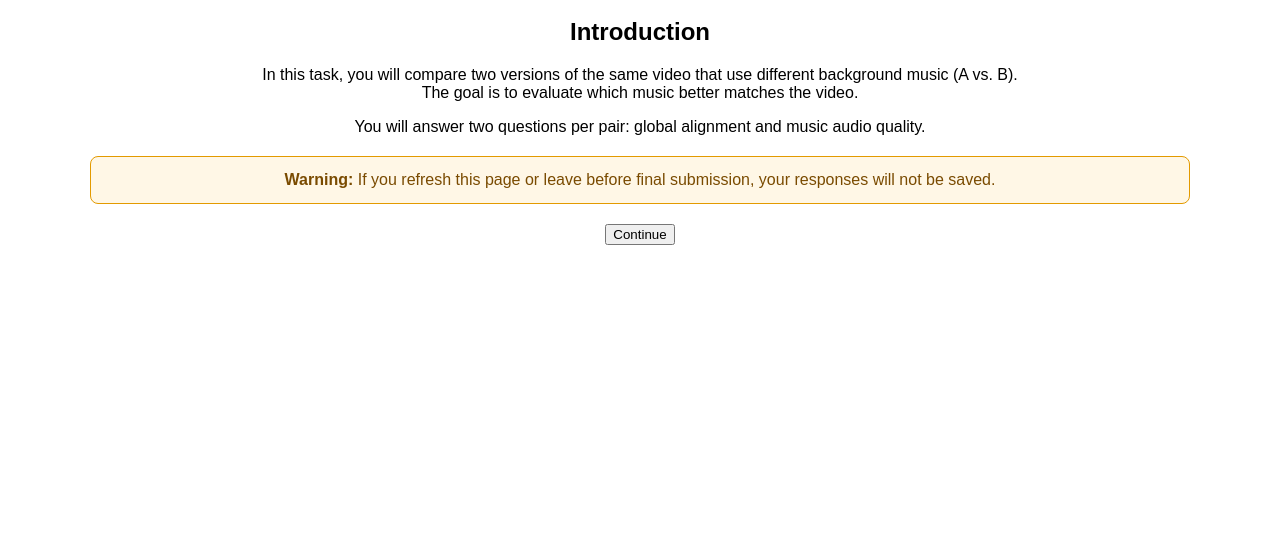
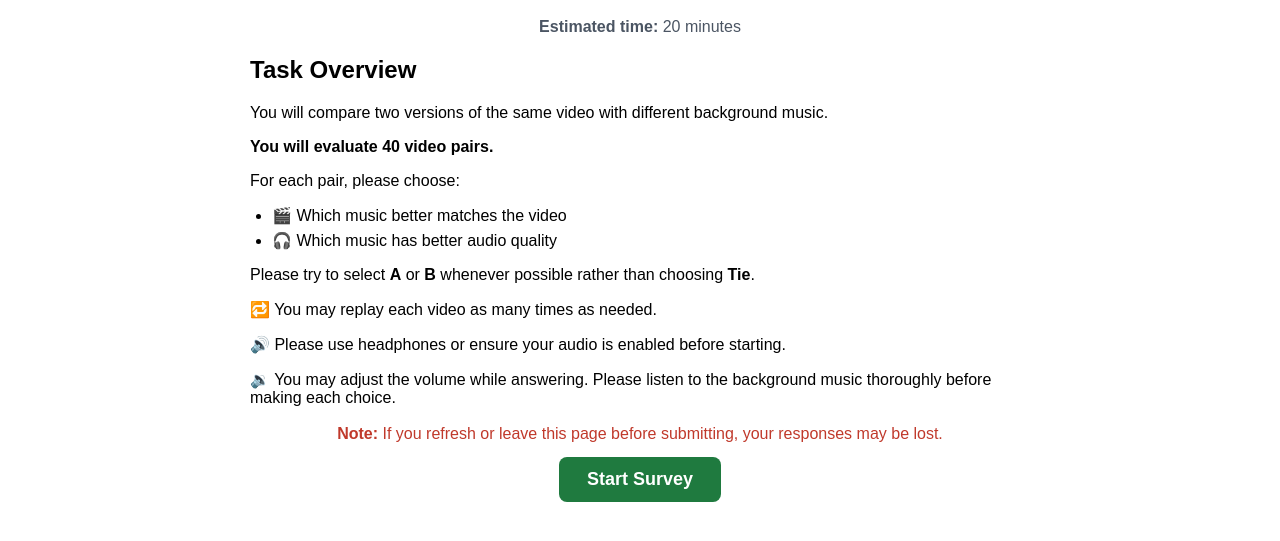
Before and after one commit to minigb/vtmr-web-survey, a website: page public/index.html in a window 1280 px wide. Shown: the part 91-632 px from the top of the page. Drawn offline with Linux system fonts and the light colour scheme.

Commit message:
update intro page

```diff
--- a/public/index.html
+++ b/public/index.html
@@ -15,29 +15,89 @@
     .hidden { display: none; }
     #intro-container { max-width: 1100px; margin: 0 auto; }
     #welcome-container { max-width: 760px; margin: 0 auto; }
-    .warning-box {
-      margin: 20px 0;
-      padding: 14px;
-      border: 1px solid #e39a00;
+    #proceed-to-id, #start-survey {
+      padding: 12px 28px;
+      font-size: 18px;
+      font-weight: 600;
+      border: none;
       border-radius: 8px;
-      background-color: #fff7e6;
-      color: #7a4b00;
+      cursor: pointer;
+      background-color: #1f7a3f;
+      color: #fff;
+    }
+    #proceed-to-id {
+      margin-top: 14px;
+    }
+    #proceed-to-id:hover, #start-survey:hover {
+      background-color: #196334;
+    }
+    .intro-section {
+      text-align: left;
+      max-width: 780px;
+      margin: 0 auto;
+    }
+    .intro-section h3 {
+      margin-bottom: 8px;
+    }
+    .intro-list {
+      margin: 8px 0 12px;
+      padding-left: 22px;
+    }
+    .intro-list li {
+      margin: 6px 0;
+    }
+    .example-box {
+      margin: 16px auto;
+      padding: 12px 14px;
+      border: 1px solid #d5dbe3;
+      border-radius: 8px;
+      background-color: #f8fafc;
+      color: #334155;
       text-align: center;
+    }
+    .note-box {
+      margin: 18px auto 0;
+      color: #c0392b;
+      text-align: center;
+      max-width: 780px;
+    }
+    .subtle-text {
+      color: #4b5563;
+      margin: 6px 0 14px;
+    }
+    .divider {
+      border: 0;
+      border-top: 1px solid #e5e7eb;
+      margin: 18px auto;
+      max-width: 780px;
     }
   </style>
 </head>
 <body>
 
   <h1>🎵 Video-to-Music Retrieval Survey</h1>
+  <p class="subtle-text"><strong>Estimated time:</strong> 20 minutes</p>
 
   <div id="intro-container">
-    <h2>Introduction</h2>
-    <p>In this task, you will compare two versions of the same video that use different background music (A vs. B).<br>The goal is to evaluate which music better matches the video.</p>
-    <p>You will answer two questions per pair: global alignment and music audio quality.</p>
-    <div class="warning-box">
-      <strong>Warning:</strong> If you refresh this page or leave before final submission, your responses will not be saved.
+    <div class="intro-section">
+      <h2>Task Overview</h2>
+      <p>You will compare two versions of the same video with different background music.</p>
+      <p><strong>You will evaluate 40 video pairs.</strong></p>
+      <p>For each pair, please choose:</p>
+      <ul class="intro-list">
+        <li>🎬 Which music better matches the video</li>
+        <li>🎧 Which music has better audio quality</li>
+      </ul>
+      <p>Please try to select <strong>A</strong> or <strong>B</strong> whenever possible rather than choosing <strong>Tie</strong>.</p>
+      <p>🔁 You may replay each video as many times as needed.</p>
+      <p>🔊 Please use headphones or ensure your audio is enabled before starting.</p>
+      <p>🔉 You may adjust the volume while answering. Please listen to the background music thoroughly before making each choice.</p>
+
     </div>
-    <button id="proceed-to-id">Continue</button>
+    <div class="note-box">
+      <strong>Note:</strong> If you refresh or leave this page before submitting, your responses may be lost.
+    </div>
+    <button id="proceed-to-id">Start Survey</button>
   </div>
 
   <div id="welcome-container" class="hidden">
@@ -60,13 +120,13 @@
     </div>
     <div id="questions-container" style="margin-top: 20px; text-align: left; display: inline-block;">
       <div class="question-block">
-        <p>1) <strong>Global Alignment:</strong> Which background music better matches the overall content and mood of the video?</p>
+        <p>1) <strong>🎬 Video-Music Match:</strong> Which background music better matches the overall content and mood of the video?</p>
         <button class="choice-btn q1-btn" data-q="global" data-choice="A">A</button>
         <button class="choice-btn q1-btn" data-q="global" data-choice="B">B</button>
         <button class="choice-btn q1-btn" data-q="global" data-choice="TIE">Tie</button>
       </div>
       <div class="question-block">
-        <p>2) <strong>Music Audio Quality:</strong> Which music has better audio quality as a standalone track?</p>
+        <p>2) <strong>🎧 Audio Quality:</strong> Which music has better audio quality as a standalone track?</p>
         <button class="choice-btn q2-btn" data-q="quality" data-choice="A">A</button>
         <button class="choice-btn q2-btn" data-q="quality" data-choice="B">B</button>
         <button class="choice-btn q2-btn" data-q="quality" data-choice="TIE">Tie</button>
```
